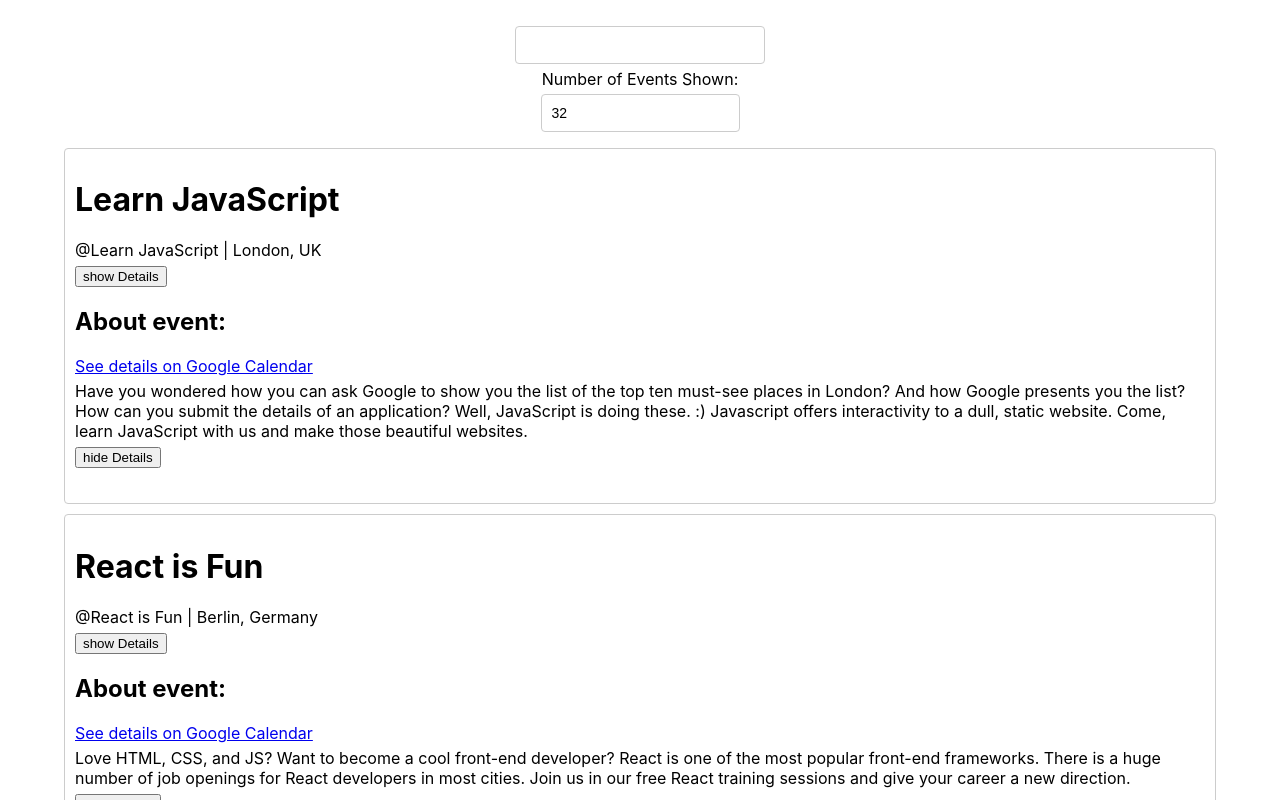
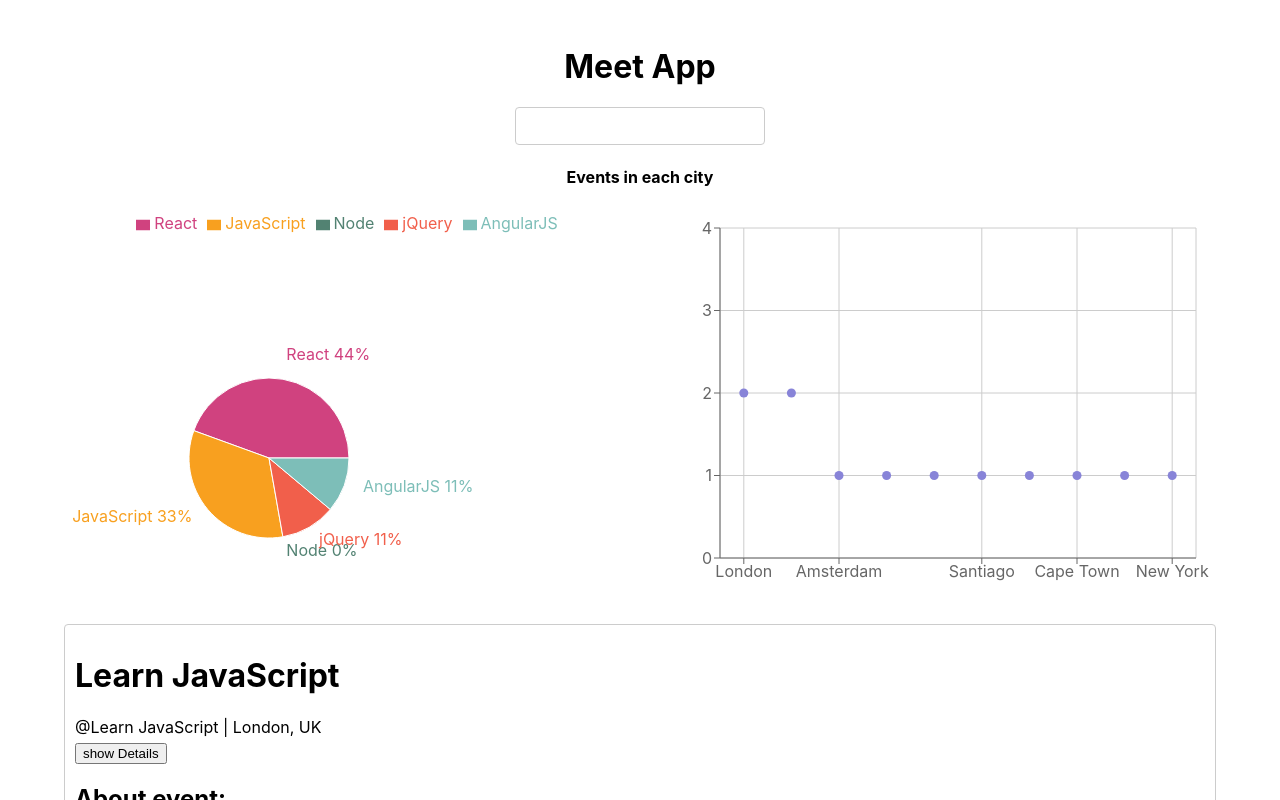
Before and after one commit to ChrisB9472/meet, a React (Create React App) app: page / in a window 1280 px wide. Shown: the top 800 px of the page. Built offline with nearby package versions, Linux system fonts and the light colour scheme; what atatus-spa would draw is missing.

Commit message:
Update App.js

```diff
--- a/src/App.js
+++ b/src/App.js
@@ -4,6 +4,10 @@
 import CitySearch from './CitySearch';
 import { getEvents, extractLocations } from './api';
 import NumberOfEvents from './NumberOfEvents';
+import {
+  ScatterChart, Scatter, XAxis, YAxis, CartesianGrid, Tooltip, ResponsiveContainer
+} from 'recharts';
+import EventGenre from './EventGenre';
 
 class App extends Component {
   state = {
@@ -22,6 +26,17 @@
       });
     });
   }
+
+  getData = () => {
+    const {locations, events} = this.state;
+    const data = locations.map((location)=>{
+      const number = events.filter((event) => event.location === location).length
+      const city = location.split(', ').shift()
+      return {city, number};
+    })
+    return data;
+  };
+
 
   updateNumberOfEvents = (number) => {
     const newNum = number;
@@ -48,14 +63,37 @@
     this.mounted = false;
   }
   render() {
+    const { locations, numberOfEvents, events } = this.state;
     return (
       <div className="App">
-        <CitySearch locations={this.state.locations} updateEvents={this.updateEvents} />
-        <NumberOfEvents numberOfEvents={this.state.numberOfEvents} updateNumberOfEvents={this.updateNumberOfEvents} />
-        <EventList events={this.state.events} />
+      <h1>Meet App</h1>
+      <CitySearch locations={locations} updateEvents={this.updateEvents} />
+      <h4>Events in each city</h4>
+      <div className="data-vis-wrapper">
+        <EventGenre events={events} />
+        <ResponsiveContainer height={400} >
+          <ScatterChart
+            width={800}
+            height={400}
+            margin={{
+              top: 20, right: 20, bottom: 20, left: 20,
+            }}
+          >
+            <CartesianGrid />
+            <XAxis type="category" dataKey="city" name="city" />
+            <YAxis type="number" dataKey="number" name="number of events" allowDecimals={false} />
+            <Tooltip cursor={{ strokeDasharray: '3 3' }} />
+            <Scatter data={this.getData()} fill="#8884d8" />
+          </ScatterChart>
+        </ResponsiveContainer>
       </div>
-    );
-  }
+      <EventList events={events} />
+
+      <NumberOfEvents updateNumberofEvents={this.updateNumberofEvents} numberOfEvents={numberOfEvents} />
+
+    </div>
+  );
+}
 }
 
 
```
